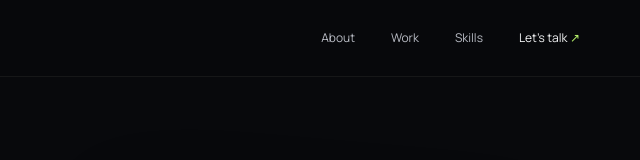
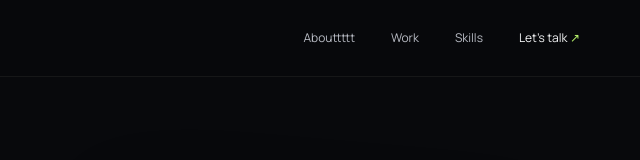
Before and after one commit to DanX-Git/GitHub-practical-test, a plain HTML site: page index.html in a window 1280 px wide. Shown: the top 160 px of the page, 640-1280 px from the left. Drawn offline with nearby package versions, Linux system fonts and the light colour scheme.

Commit message:
Added navigation bar improvements

```diff
--- a/index.html
+++ b/index.html
@@ -18,7 +18,7 @@
       <a class="brand" href="#home" aria-label="Harsh Gautam home"><span class="brand-mark">H</span><span>HARSH GAUTAM<span class="brand-dot">.</span></span></a>
       <button class="menu-toggle" id="menuToggle" aria-label="Toggle navigation" aria-expanded="false"><span></span><span></span></button>
       <div class="nav-links" id="navLinks">
-        <a href="#about">About</a><a href="#work">Work</a><a href="#skills">Skills</a><a href="#contact" class="nav-contact">Let’s talk <span>↗</span></a>
+        <a href="#about">Abouttttt</a><a href="#work">Work</a><a href="#skills">Skills</a><a href="#contact" class="nav-contact">Let’s talk <span>↗</span></a>
       </div>
     </nav>
   </header>
```
